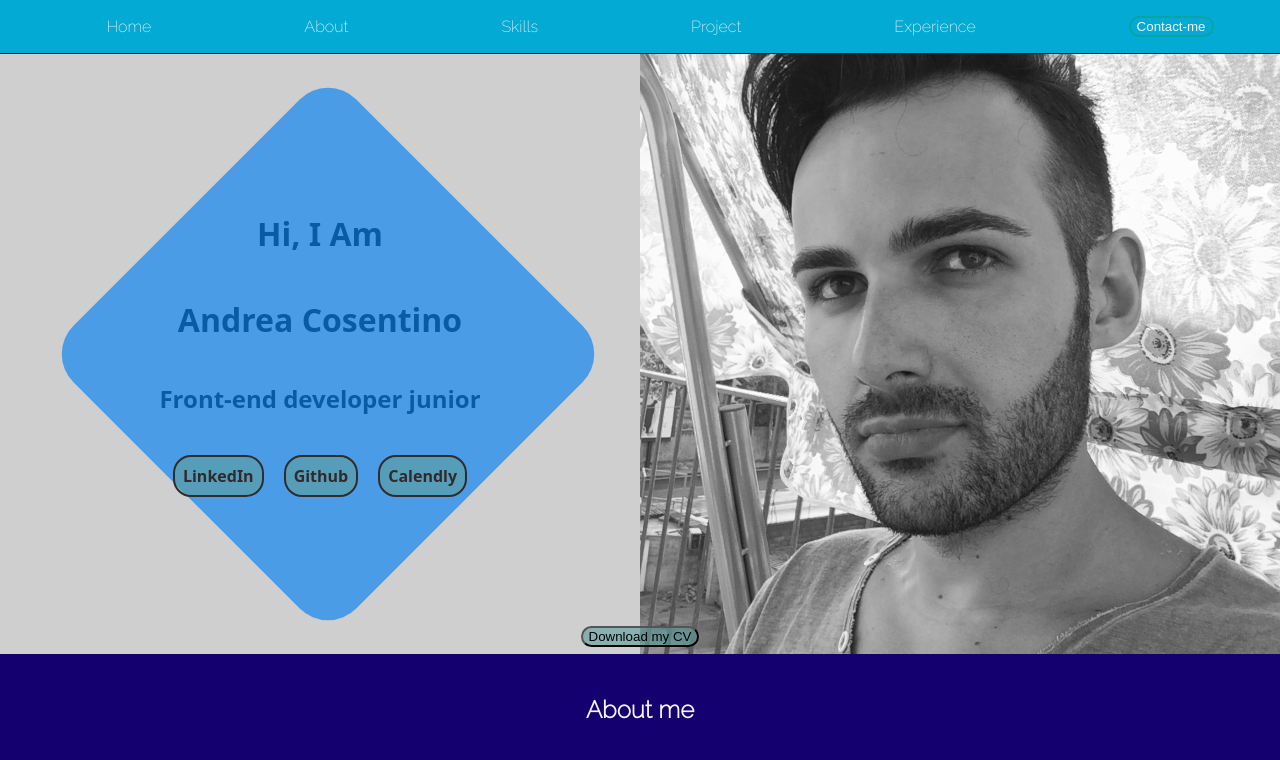
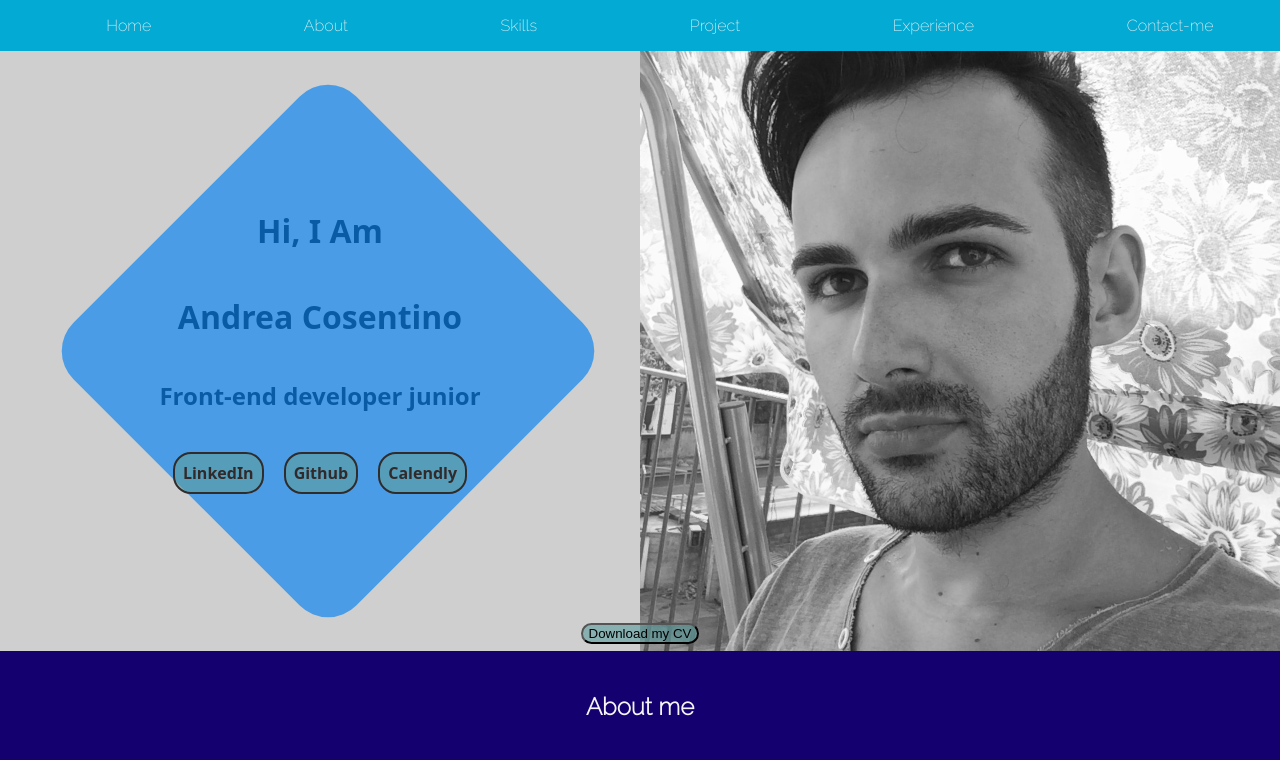
Before and after one commit to Andrews46/PortFolio, a React (Vite) app: page / in a window 1280 px wide. Shown: the top 760 px of the page. Built offline with nearby package versions, Linux system fonts and the light colour scheme.

Commit message:
esercizio

```diff
--- a/src/component/hero/index.module.scss
+++ b/src/component/hero/index.module.scss
@@ -1,7 +1,7 @@
 .Hero {
   .contain {
     display: flex;
-    margin-top: 54px;
+    margin-top: 51px;
     .oneCard {
       width: 100vw;
       height: 600px;
--- a/src/component/navBar/NavBar.jsx
+++ b/src/component/navBar/NavBar.jsx
@@ -15,7 +15,7 @@ const NavBar = () => {
           <li onClick={() => scrollToSection("content")}>Skills</li>
           <li onClick={() => scrollToSection("projects")}>Project</li>
           <li onClick={() => scrollToSection("experience")}>Experience</li>
-          <button onClick={() => scrollToSection("footer")}>Contact-me</button>
+          <li onClick={() => scrollToSection("footer")}>Contact-me</li>
         </ul>
       </div>
     </>
--- a/src/component/navBar/index.module.scss
+++ b/src/component/navBar/index.module.scss
@@ -18,13 +18,6 @@
       color: chartreuse;
     }
   }
-  button {
-    background-color: transparent;
-    border-radius: 12px;
-    border: 2px solid rgba(21, 146, 69, 0.31);
-    cursor: pointer;
-    color: whitesmoke;
-  }
 }
 
 @media screen and (max-width: 768px) {
```
